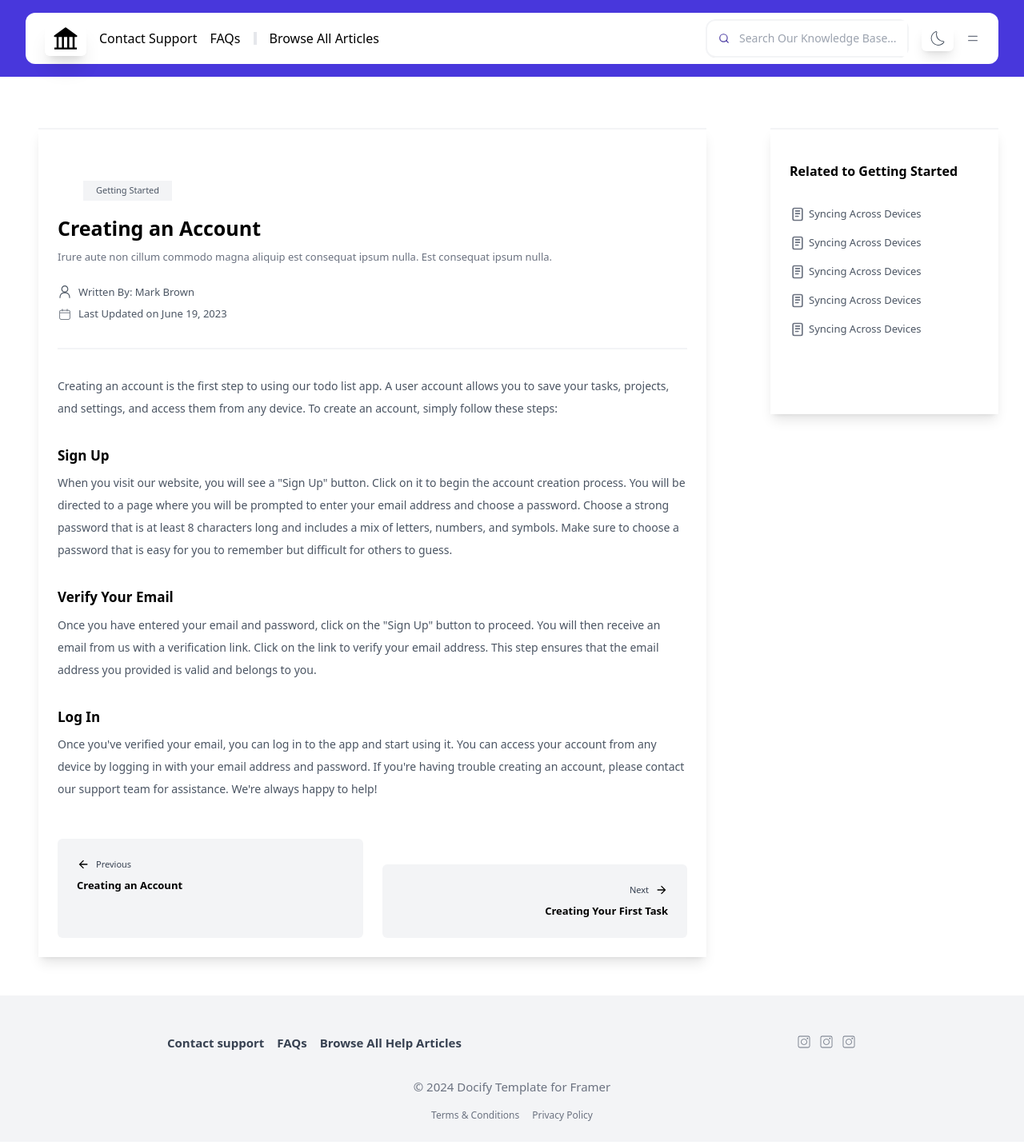
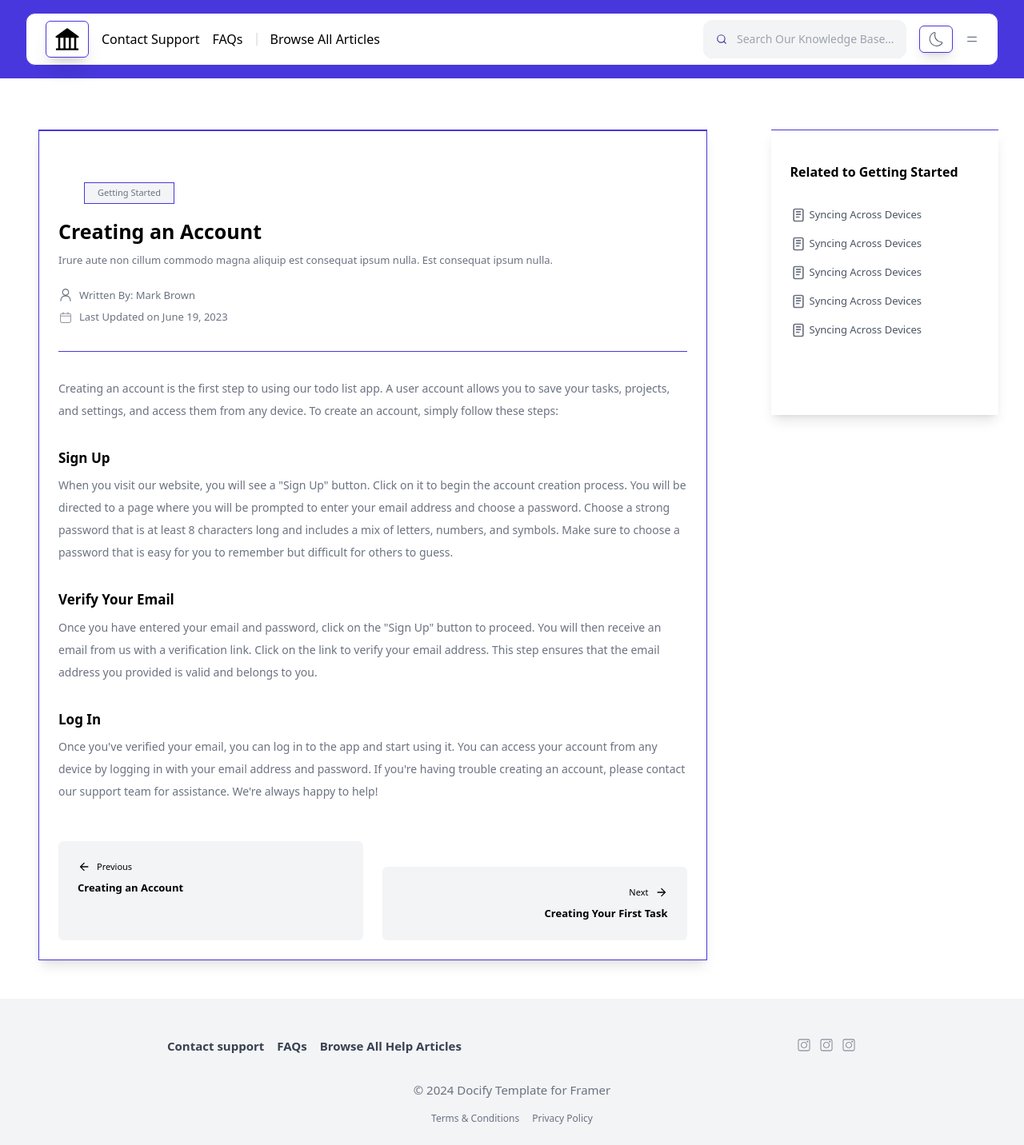
Before and after one commit to Arinze-Obieze/docify, a Next.js app: page /doc/docs in a window 1280 px wide. Shown: the whole page at 80% size. Built offline with nearby package versions, Linux system fonts and the light colour scheme.

Commit message:
did dark varient and toggle

```diff
--- a/components/Cards/ArticleCard.jsx
+++ b/components/Cards/ArticleCard.jsx
@@ -2,10 +2,10 @@ import React from 'react';
 import { TbNotes } from 'react-icons/tb';
 
 const ArticleCard = ({ title, description }) => (
-  <div className="mt-8 group hover:bg-[#4831d4] transition duration-300 ease-in-out shadow-md px-4 py-2 mx-8 space-y-2 bg-white">
+  <div className="mt-8 group hover:bg-icon transition duration-300 ease-in-out shadow-md px-4 py-2 mx-8 space-y-2 bg-primarBg">
     <div className="flex place-items-center space-x-1">
       <TbNotes className="text-xl text-gray-500 group-hover:text-white" />
-      <h2 className="md:text-[18px] text-gray-600 text-[14px] font-[500] transition duration-300 group-hover:text-white">
+      <h2 className="md:text-[18px] text-secondaryText text-[14px] font-[500] transition duration-300 group-hover:text-white">
         {title}
       </h2>
     </div>
--- a/components/Footer.jsx
+++ b/components/Footer.jsx
@@ -14,7 +14,7 @@ function Footer() {
   ];
 
   return (
-    <div className="bg-gray-100 pt-12 pb-6">
+    <div className="bg-secondaryBg pt-12 pb-6">
       <div>
         <div className="flex max-md:flex-col max-md:place-items-center max-md:space-y-8 justify-around">
           {/* Navigation Links */}
--- a/components/Header.jsx
+++ b/components/Header.jsx
@@ -39,12 +39,13 @@ function Header() {
 
   return (
     <>
-      <div className={`${isActive('/doc/docs') || isActive('/collaborating')
-        ? 'bg-icon dark:bg-gray-900 py-4 px-8' : ''}`}>
-      <div className='w-full rounded-xl px-2 py-2 bg-primaryBg text-black'>
+      <div className={`${isActive('/doc/docs') ||  isActive('/collaborating')
+        ? 'bg-icon  py-4 px-8' : ''}`}>
+
+      <div className='w-full border-[1px] border-border rounded-xl px-2 py-2 bg-primaryBg text-black'>
           <div className='flex justify-between px-4'>
-            <div className='flex place-items-center space-x-4 font-[500]'>
-              <div className='shadow-xl border-1 border-gray-100 rounded-md px-2 py-1'>
+            <div className='flex text-primaryText place-items-center space-x-4 font-[500]'>
+              <div className='shadow-xl  border-[1px] border-border rounded-md px-2 py-1'>
                 <Link href={'/'}>
                   <AiFillBank className='text-4xl text-primaryText' />
                 </Link>
@@ -60,13 +61,13 @@ function Header() {
               </Link>
               <Link
                 href={'/faq'}
-                className={`max-md:hidden hover:text-[#4837dc] ${
+                className={`max-md:hidden  hover:text-[#4837dc] ${
                   isActive('/faq') ? 'underline text-[#4837dc]' : ''
                 }`}
               >
                 FAQs
               </Link>
-              <div className='max-md:hidden border-2 h-4 border-gray-200'></div>
+              <div className='max-md:hidden border-[1px] h-4 border-gray-200'></div>
               <Link
                 href={'/all-collections'}
                 className={`max-md:hidden hover:text-[#4837dc] ${
@@ -79,23 +80,27 @@ function Header() {
 
             <div className='text-2xl place-items-center space-x-4 flex'>
               {/* Search Bar */}
-              <div className="flex max-w-[600px] w-full bg-white rounded-xl overflow-hidden">
+              <div className="flex max-w-[600px] w-full bg-secondaryBg rounded-xl overflow-hidden">
                 <div className="relative w-full">
                   <input
                     type="text"
                     placeholder="Search Our Knowledge Base..."
-                    className="w-full border-2 max-md:hidden border-gray-100 shadow-xl text-sm py-3 px-2 text-black rounded-l-xl pl-10 focus:outline-none"
+                    className="w-full border-2 max-md:hidden border-gray-100 bg-secondaryBg shadow-xl text-sm py-3 px-2 text-black rounded-l-xl pl-10 focus:outline-none"
                   />
                   <FiSearch className="absolute font-[700] text-[#4838a1] left-4 top-1/2 transform -translate-y-1/2 text-sm" />
                 </div>
               </div>
 
           {/* Theme Toggle */}
-          <div className='border-1 shadow-lg rounded-md border-gray-100 py-1 px-2 cursor-pointer' onClick={toggleTheme}>
-                {isDarkMode ? <FiSun className='text-yellow-500' /> : <CiDark className='text-gray-600' />}
+          <div className='shadow-lg rounded-md border-[1px] border-border py-1 px-2 cursor-pointer'
+             onClick={toggleTheme}>
+
+                {isDarkMode ? <FiSun className='text-yellow-500' />
+
+                : <CiDark className='text-gray-600' />}
               </div>
 
-              <div className='relative text-primaryBg z-50 border-1 rounded-md border-gray-100 py-1 px-2 cursor-pointer'>
+              <div className='relative text-primaryBg z-50 rounded-md  py- px-2 cursor-pointer'>
                 <div
                   className={`absolute inset-0 flex items-center justify-center transition-transform duration-300 ${
                     ismenuOpen ? 'rotate-180 opacity-0' : 'rotate-0 opacity-100'
@@ -119,14 +124,14 @@ function Header() {
       <div
         className={`
           ${ismenuOpen ? 'translate-y-0 opacity-100' : '-translate-y-full opacity-0'}
-          bg-white text-black h-fit absolute inset-0 flex flex-col
+          bg-primaryBg text-primaryText  h-fit absolute inset-0 flex flex-col
           justify-center mt-12 items-center mx-8 space-y-4 py-4 w-3/3
-          rounded-lg shadow-lg transition-all duration-500 ease-in-out
+          rounded-lg shadow-lg shadow-gray-600 transition-all duration-500 ease-in-out
         `}
       >
         <Link
           href={'/contact'}
-          className={`text-black hover:text-[#4837dc] ${
+          className={` hover:text-[#4837dc] ${
             isActive('/') ? 'underline text-[#4837dc]' : ''
           }`}
         >
--- a/pages/doc/docs.js
+++ b/pages/doc/docs.js
@@ -14,21 +14,21 @@ function Docs() {
 
 <div className=' pt-4 flex'>
 
-<div className='bg-white shadow-lg border-t-2 border-gray-100 mx-4 md:mx-12 mt-12 p-6 mb-12'>
+<div className='bg-primaryBg shadow-lg border-t-2 border-[1px] border-border mx-4 md:mx-12 mt-12 p-6 mb-12'>
 
 <div className='pt-10'>
 <div>
-<div className='bg-gray-100 px-4 py-1 w-fit ml-8'>
-<h2 className='text-[11px] font-[700px] text-gray-600'>Getting Started</h2>
+<div className='bg-secondaryBg border-[1px] border-border px-4 py-1 w-fit ml-8'>
+<h2 className='text-[11px] font-[700px] text-secondaryText'>Getting Started</h2>
 </div>
 <h1 className='text-[25px] font-[600] pt-4'>Creating an Account</h1>
-<p className='text-[13px] text-gray-500 pt-2'>Irure aute non cillum commodo magna aliquip
+<p className='text-[13px] text-secondaryText pt-2'>Irure aute non cillum commodo magna aliquip
     est consequat ipsum nulla. Est consequat
     ipsum nulla.
     </p>
 </div>
 
-<div className='text-[13px] pb-8 border-b-2 border-gray-100 text-gray-600 pt-6 space-y-2'>
+<div className='text-[13px] pb-8 border-b-[1px] border-border text-secondaryText pt-6 space-y-2'>
     <div className='flex place-items-center space-x-2'>
     <RxPerson className='text-lg'/>
         <p>Written By: Mark Brown</p>
@@ -40,7 +40,7 @@ function Docs() {
 </div>
 
 <div className='mt-8'>
-    <p className='text-[14px] leading-7 text-gray-600 font-[400]'>
+    <p className='text-[14px] leading-7 text-secondaryText font-[400]'>
     Creating an account is the first step to using
     our todo list app. A user account allows you
     to save your tasks, projects, and settings,
@@ -50,7 +50,7 @@ function Docs() {
 
 <div className='mt-8'>
     <h2 className='text-[17px] font-[800]'>Sign Up</h2>
-    <p className='text-[14px] leading-7 pt-2 text-gray-600 font-[400]'>
+    <p className='text-[14px] leading-7 pt-2 text-secondaryText font-[400]'>
     When you visit our website, you will see a
     "Sign Up" button. Click on it to begin the
     account creation process. You will be
@@ -67,7 +67,7 @@ function Docs() {
 
 <div className='mt-8'>
     <h2 className='text-[17px] font-[800]'>Verify Your Email</h2>
-    <p className='text-[14px] pt-2 leading-7 text-gray-600 font-[400]'>
+    <p className='text-[14px] pt-2 leading-7 text-secondaryText font-[400]'>
     Once you have entered your email and password,
      click on the "Sign Up" button to proceed.
      You will then receive an email from us with
@@ -80,7 +80,7 @@ function Docs() {
 
 <div className='mt-8'>
     <h2 className='text-[17px] font-[800]'>Log In</h2>
-    <p className='text-[14px] pt-2 leading-7 text-gray-600 font-[400]'>
+    <p className='text-[14px] pt-2 leading-7 text-secondaryText font-[400]'>
     Once you've verified your email, you can log in to the app and start using it. You can access your account from any device by logging in with your email address and password.
 
  If you're having trouble creating an account, please contact our support team for assistance. We're always happy to help!
@@ -96,19 +96,19 @@ function Docs() {
 
 <div className='mt-12 space-y-8 md:grid md:grid-cols-2 md:gap-6'>
 
-<div className='bg-gray-100 mx- px-6 py-6 rounded-md space-y-2'>
+<div className='bg-secondaryBg mx- px-6 py-6 rounded-md space-y-2'>
 <div className='flex place-items-center space-x-2'>
 <MdArrowBack />
-<p className='text-[11px] text-gray-700 font-[500]'
+<p className='text-[11px] text-secondary font-[500]'
 >Previous</p>
 </div>
 <p className='text-[13px] font-[600]'>Creating an Account</p>
 </div>
 
-<div className='bg-gray-100  flex flex-col items-end   mx- px-6 py-6 rounded-md space-y-2'>
+<div className='bg-secondaryBg  flex flex-col items-end   mx- px-6 py-6 rounded-md space-y-2'>
 <div className='flex place-items-center space-x-2'>
 
-<p className='text-[11px] text-gray-700 font-[500]'>
+<p className='text-[11px] text-secondary font-[500]'>
 Next
 </p>
 <MdArrowForward />
@@ -123,30 +123,30 @@ Next
 </div>
 
 
-<div className='bg-white shadow-lg border-t-2 pb-24 border-gray-100  py-6 px-6 sticky mt-12 mx-8 w-[900px] h-fit max-md:hidden'>
+<div className='bg-primaryBg shadow-lg border-t-[1px] pb-24 border-border py-6 px-6 sticky mt-12 mx-8 w-[900px] h-fit max-md:hidden'>
 <h2 className='text-[16px] mt-4 font-[700]'> Related to Getting Started</h2>
 
 <div className=' mt-8 space-y-4'>
           <div className="flex place-items-center space-x-1">
                 <TbNotes className="text-xl  text-gray-500" />
-                <h3 className="opacity-[1] text-[13px] hover:text-gray-950 font-[500] text-gray-600">Syncing Across Devices</h3>
+                <h3 className="opacity-[1] text-[13px] hover:text-secondaryText cursor-pointer font-[500] text-gray-600">Syncing Across Devices</h3>
               </div>
 
               <div className="flex place-items-center space-x-1">
                 <TbNotes className="text-xl  text-gray-500" />
-                <h3 className="opacity-[1] text-[13px] hover:text-gray-950 font-[500] text-gray-600">Syncing Across Devices</h3>
+                <h3 className="opacity-[1] text-[13px] hover:text-secondaryText cursor-pointer font-[500] text-gray-600">Syncing Across Devices</h3>
               </div>
               <div className="flex place-items-center space-x-1">
                 <TbNotes className="text-xl  text-gray-500" />
-                <h3 className="opacity-[1] text-[13px] hover:text-gray-950 font-[500] text-gray-600">Syncing Across Devices</h3>
+                <h3 className="opacity-[1] text-[13px] hover:text-secondaryText cursor-pointer font-[500] text-gray-600">Syncing Across Devices</h3>
               </div>
               <div className="flex place-items-center space-x-1">
                 <TbNotes className="text-xl  text-gray-500" />
-                <h3 className="opacity-[1] text-[13px] hover:text-gray-950 font-[500] text-gray-600">Syncing Across Devices</h3>
+                <h3 className="opacity-[1] text-[13px] hover:text-secondaryText cursor-pointer font-[500] text-gray-600">Syncing Across Devices</h3>
               </div>
               <div className="flex place-items-center space-x-1">
                 <TbNotes className="text-xl  text-gray-500" />
-                <h3 className="opacity-[1] text-[13px] hover:text-gray-950 font-[500] text-gray-600">Syncing Across Devices</h3>
+                <h3 className="opacity-[1] text-[13px] hover:text-secondaryText cursor-pointer font-[500] text-gray-600">Syncing Across Devices</h3>
               </div>
 </div>
 
--- a/pages/faq.js
+++ b/pages/faq.js
@@ -3,12 +3,12 @@ import React from 'react';
 import { PiCurrencyDollarLight } from "react-icons/pi";
 function FaqCard({ icon: Icon, title, description }) {
   return (
-    <div className="flex flex-col shadow-lg rounded-md border-2 mx-4 px-2 py-4 space-y-4 border-gray-100">
-      <div className="border-2 border-gray-100 w-fit px-2 py-1">
+    <div className="flex flex-col shadow-lg shadow-primaryBg border-[1px] rounded-md border-border mx-4 px-2 py-4 space-y-4 ">
+      <div className="border-[1px] rounded-md border-border w-fit px-2 py-1">
         {Icon}
       </div>
       <h2 className="text-[18px] font-bold">{title}</h2>
-      <p className="text-gray-600 leading-7">{description}</p>
+      <p className="text-secondaryText leading-7">{description}</p>
     </div>
   );
 }
--- a/styles/globals.css
+++ b/styles/globals.css
@@ -10,6 +10,7 @@
     --primary-bg-color: #ffffff;
     --secondary-bg-color: #f3f4f6;
     --link-button-bg-color:#4837dc;
+    --border-color: #4837dc;
   }
 
   [data-theme='dark'] {
@@ -18,6 +19,7 @@
     --primary-bg-color: #000000;
     --secondary-bg-color: #0a0a0a;
     --link-button-bg-color:#090909;
+    --border-color: gray;
   }
 
   /* Apply the colors globally */
--- a/tailwind.config.js
+++ b/tailwind.config.js
@@ -15,6 +15,7 @@ module.exports = {
         primaryBg: 'var(--primary-bg-color)',
         secondaryBg: 'var(--secondary-bg-color)',
         icon: 'var(--link-button-bg-color)',
+        border: 'var(--border-color)',
       },
     },
   },
```
Also changed, not shown: components/Cards/Collection.jsx (+5 -5 lines), components/Hero.jsx (+20 -8 lines), pages/collaborating.js (+5 -5 lines), pages/contact.js (+10 -10 lines).
